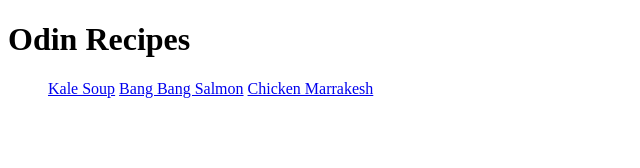
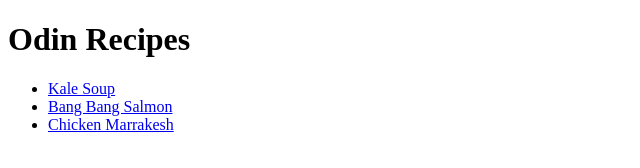
Before and after one commit to henry-levinson/odin-recipes, a plain HTML site: page index.html in a window 1280 px wide. Shown: the whole page, without its empty margins (0-640 px from the left). Drawn offline with Linux system fonts and the light colour scheme.

Commit message:
Add list element to anchor elements

```diff
--- a/index.html
+++ b/index.html
@@ -8,9 +8,9 @@
 <body>
   <h1>Odin Recipes</h1>
   <ul>
-    <a href="recipes/kalesoup.html">Kale Soup</a>
-    <a href="recipes/bangbangsalmon.html">Bang Bang Salmon</a>
-    <a href="recipes/chickenmarrakesh.html">Chicken Marrakesh</a>
+    <li><a href="recipes/kalesoup.html">Kale Soup</a></li>
+    <li><a href="recipes/bangbangsalmon.html">Bang Bang Salmon</a></li>
+    <li><a href="recipes/chickenmarrakesh.html">Chicken Marrakesh</a></li>
   </ul>
 </body>
 </html>
```
